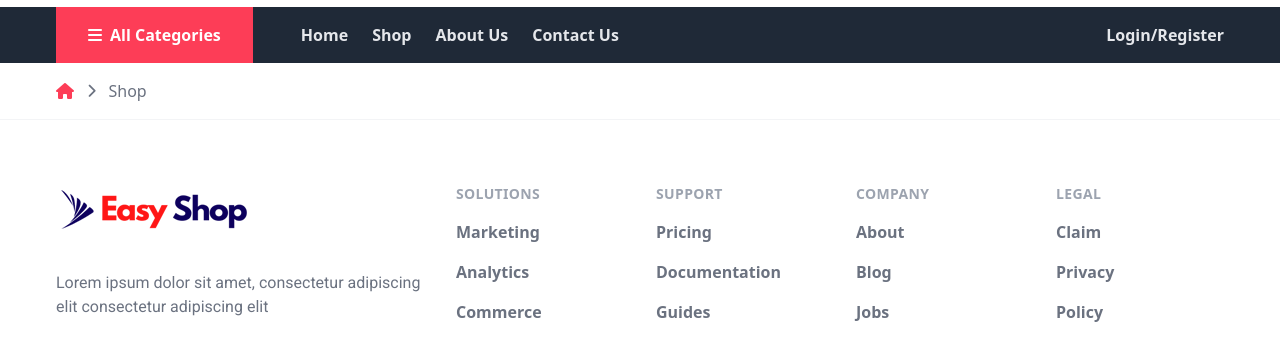
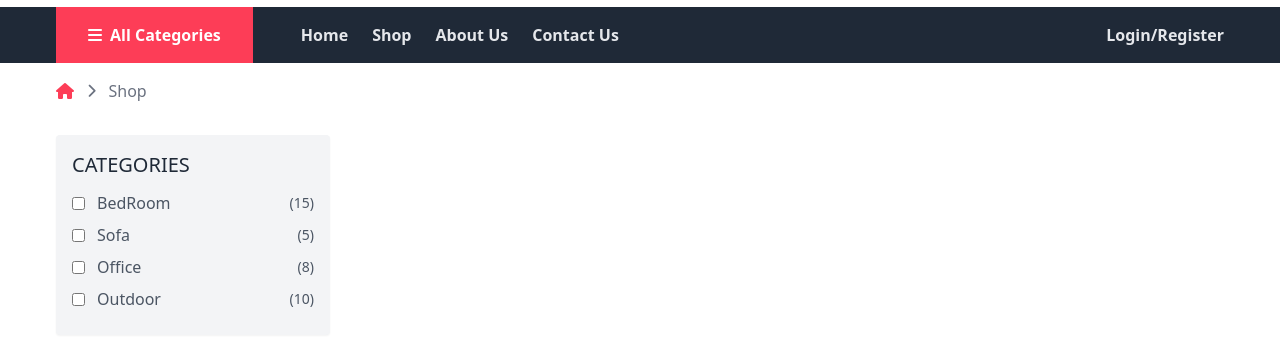
Before and after one commit to Youngwook-Jeon/tailwind-css-lab, a website: page ecommerce/shop.html in a window 1280 px wide. Shown: the part 75-420 px from the top of the page. Drawn offline with Linux system fonts and the light colour scheme.

Commit message:
Category filter

```diff
--- a/ecommerce/shop.html
+++ b/ecommerce/shop.html
@@ -186,6 +186,58 @@
     </div>
     <!-- End BreadCrum -->
 
+    <!-- Shop Wrapper -->
+    <div class="container grid lg:grid-cols-4 gap-6 pt-4 pb-16 items-start relative">
+        <!-- Sidebar -->
+        <div class="col-span-1 bg-gray-100 px-4 pb-6 pt-4 shadow-sm rounded overflow-hidden absolute lg:static left-4 top-16 z-10 w-72 lg:w-full lg:block">
+            <div class="divide-gray-300 divide-y space-y-5 relative">
+                <!-- Category filter -->
+                <div class="relative">
+                    <div class="lg:hidden text-gray-400 hover:text-primary text-lg absolute right-0 top-0 cursor-pointer">
+
+                    </div>
+                    <h3 class="text-xl text-gray-800 mb-3 uppercase font-medium">Categories</h3>
+                    <div class="space-y-2">
+                        <!-- Single Category -->
+                        <div class="flex items-center">
+                            <input type="checkbox" id="Bedroom" class="text-primary focus:ring-0 rounded-sm cursor-pointer" />
+                            <label for="Bedroom" class="text-gray-600 ml-3 cursor-pointer">BedRoom</label>
+                            <div class="ml-auto text-gray-600 text-sm">(15)</div>
+                        </div>
+                        <!-- End Single Category -->
+
+                        <!-- Single Category -->
+                        <div class="flex items-center">
+                            <input type="checkbox" id="Sofa" class="text-primary focus:ring-0 rounded-sm cursor-pointer" />
+                            <label for="Sofa" class="text-gray-600 ml-3 cursor-pointer">Sofa</label>
+                            <div class="ml-auto text-gray-600 text-sm">(5)</div>
+                        </div>
+                        <!-- End Single Category -->
+
+                        <!-- Single Category -->
+                        <div class="flex items-center">
+                            <input type="checkbox" id="Office" class="text-primary focus:ring-0 rounded-sm cursor-pointer" />
+                            <label for="Office" class="text-gray-600 ml-3 cursor-pointer">Office</label>
+                            <div class="ml-auto text-gray-600 text-sm">(8)</div>
+                        </div>
+                        <!-- End Single Category -->
+
+                        <!-- Single Category -->
+                        <div class="flex items-center">
+                            <input type="checkbox" id="Outdoor" class="text-primary focus:ring-0 rounded-sm cursor-pointer" />
+                            <label for="Outdoor" class="text-gray-600 ml-3 cursor-pointer">Outdoor</label>
+                            <div class="ml-auto text-gray-600 text-sm">(10)</div>
+                        </div>
+                        <!-- End Single Category -->
+                    </div>
+                </div>
+                <!-- End Category filter -->
+            </div>
+        </div>
+        <!-- End Sidebar -->
+    </div>
+    <!-- End Shop Wrapper -->
+
     <footer class="bg-white pt-16 pb-12 border-t border-gray-100">
         <div class="container">
             <div class="xl:grid xl:grid-cols-3 xl:gap-8">
```
Also changed, not shown: ecommerce/output/tailwind.css.
